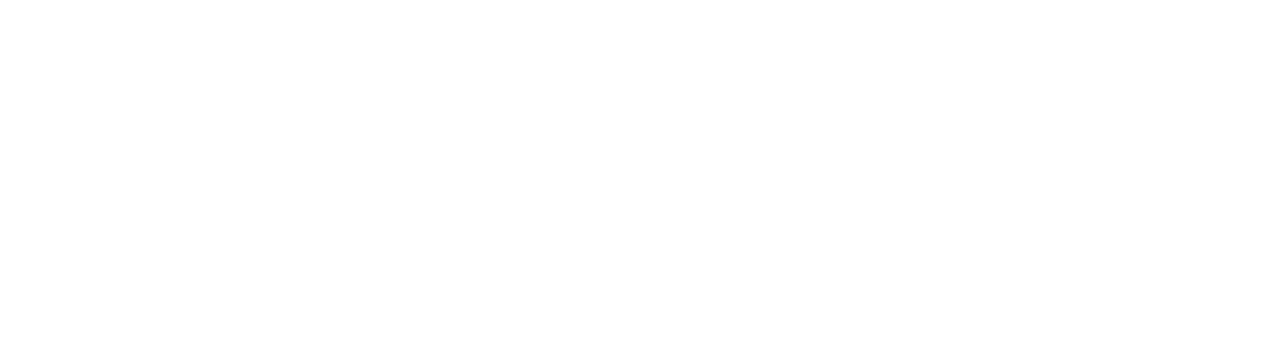
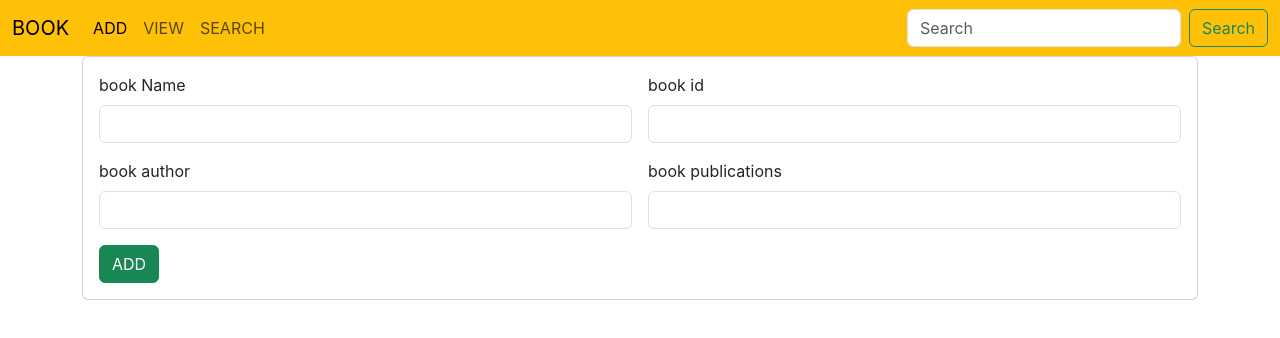
Before and after one commit to amaldevk/book-app-frontend, a React (Create React App) app: page /add in a window 1280 px wide. Before the commit this address had no page. Shown: the top 338 px of the page. Built offline with nearby package versions, Linux system fonts and the light colour scheme.

Commit message:
add_book ok

```diff
--- a/src/App.js
+++ b/src/App.js
@@ -2,6 +2,7 @@
 import './App.css';
 import { BrowserRouter, Route, Routes } from 'react-router-dom';
 import NavBook from './components/NavBook';
+import AddBook from './components/AddBook';
 
 function App() {
   return (
@@ -9,6 +10,7 @@
       <BrowserRouter>
       <Routes>
         <Route path='/' element = {<NavBook/>}/>
+        <Route path='/add' element = {<AddBook/>}/>
       </Routes>
       </BrowserRouter>
     </div>
--- /dev/null
+++ b/src/components/AddBook.jsx
@@ -0,0 +1,75 @@
+import React, { useState } from 'react'
+import NavBook from './NavBook'
+import axios from 'axios';
+
+const AddBook = () => {
+    const [bk,setInput] = new useState({
+        bookName: "",
+        bookId: "",
+        bookAuthor: "",
+        bookPublication: "",
+    });
+
+    const inputHandler=(event)=>{
+        setInput({...bk,[event.target.name]:event.target.value})
+    }
+    const readValues=()=>{
+        axios.post("http://localhost:3001/api/book/add",bk).then(
+            (response)=>{
+                console.log(response.data)
+                if (response.data.status == "success") {
+                    alert("data uploaded")
+                    setInput(
+                        {
+                            bookName: "",
+                            bookId: "",
+                            bookAuthor: "",
+                            bookPublication: "",
+                        }
+                    )
+                } else {
+                    alert("failed")
+                }
+            }
+        )
+    }
+  return (
+    <div>
+        <NavBook/>
+        <div className="container">
+            <div className="row">
+                <div className="col col-12 col-sm-12 col-md-12 col-lg-12 col-xl-12 col-xxl-12">
+                    <div class="card">
+
+                        <div class="card-body">
+                            <div className="row g-3">
+                                <div className="col col-12 col-sm-6 col-md-6 col-lg-6 col-xl-6 col-xxl-6">
+                                    <label htmlFor="" className="form-label">book Name</label>
+                                    <input type="text" className="form-control" name="bookName" value={bk.bookName} onChange={inputHandler}/>
+                                </div>
+                                <div className="col col-12 col-sm-6 col-md-6 col-lg-6 col-xl-6 col-xxl-6">
+                                    <label htmlFor="" className="form-label">book id</label>
+                                    <input type="text" className="form-control" name="bookId" value={bk.bookId} onChange={inputHandler}/>
+                                </div>
+                                <div className="col col-12 col-sm-6 col-md-6 col-lg-6 col-xl-6 col-xxl-6">
+                                    <label htmlFor="" className="form-label">book author</label>
+                                    <input type="text" className="form-control" name="bookAuthor" value={bk.bookAuthor} onChange={inputHandler}/>
+                                </div>
+                                <div className="col col-12 col-sm-6 col-md-6 col-lg-6 col-xl-6 col-xxl-6">
+                                    <label htmlFor="" className="form-label">book publications</label>
+                                    <input type="text" className="form-control" name="bookPublication" value={bk.bookPublication} onChange={inputHandler}/>
+                                </div>
+                                <div className="col col-12 col-sm-12 col-md-12 col-lg-12 col-xl-12 col-xxl-12">
+                                    <button className="btn btn-success" onClick={readValues}>ADD</button>
+                                </div>
+                            </div>
+                        </div>
+                    </div>
+                </div>
+            </div>
+        </div>
+    </div>
+  )
+}
+
+export default AddBook
```
